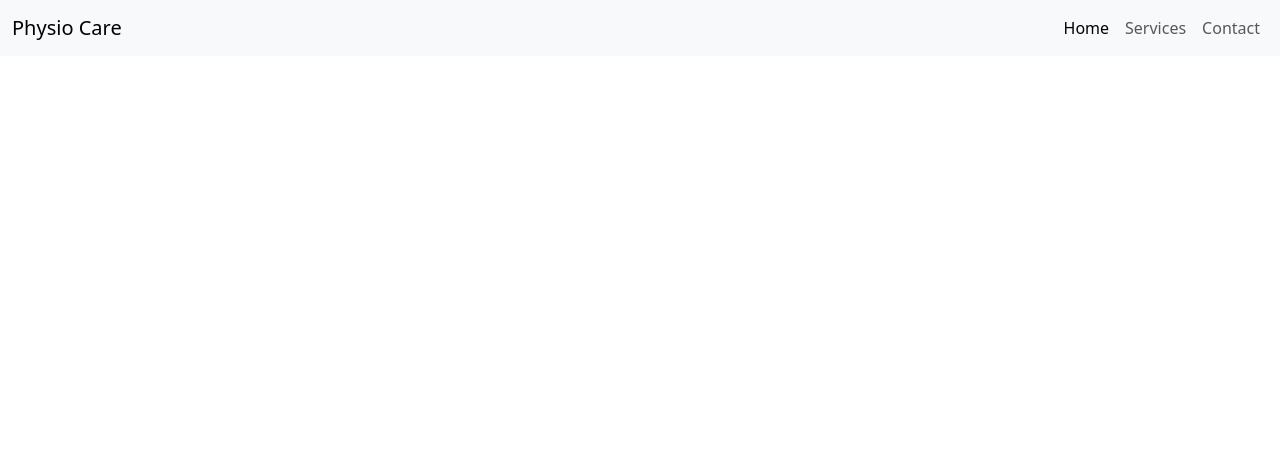
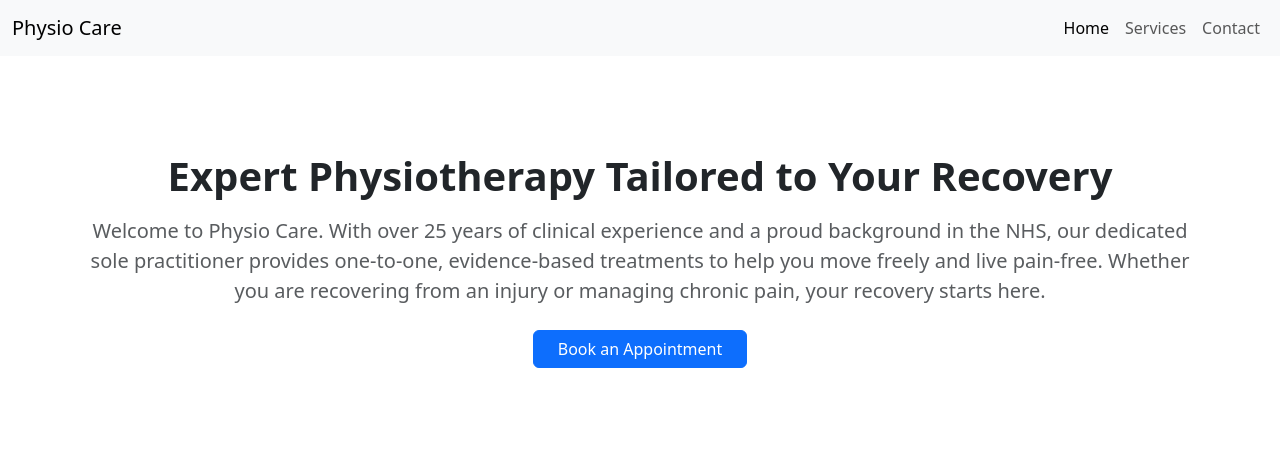
Before and after one commit to jes1uk/physiocare, a plain HTML site: page index.html in a window 1280 px wide. Drawn offline with nearby package versions, Linux system fonts and the light colour scheme.

Commit message:
Add header section with introductory text and call-to-action button

```diff
--- a/index.html
+++ b/index.html
@@ -30,6 +30,21 @@
         </div>
     </nav>
 
+<!-- header -->
+<header id="hero" class="container">
+    <section class="py-5 text-center">
+        <div class="row py-lg-5">
+            <div class="col-12  mx-auto">
+                <h1 class="fw-bold">Expert Physiotherapy Tailored to Your Recovery</h1>
+                <p class="lead text-body-secondary mt-3 mb-4">
+                    Welcome to <strong>Physio Care</strong>. With over 25 years of clinical experience and a proud background in the NHS, our dedicated sole practitioner provides one-to-one, evidence-based treatments to help you move freely and live pain-free. Whether you are recovering from an injury or managing chronic pain, your recovery starts here.
+                </p>
+                <a href="contact.html" class="btn btn-primary btn-md px-4">Book an Appointment</a>
+            </div>
+        </div>
+    </section>
+</header>
+
 <script src="https://cdn.jsdelivr.net/npm/bootstrap@5.3.9/dist/js/bootstrap.bundle.min.js" integrity="sha384-WyOxWvTyr1QaMPfiPJSv76iReVthorl5uWlFtZPyK0IEB0hGzo9y5Bp9mYanr8Bu" crossorigin="anonymous"></script>
 </body>
 </html>
```
